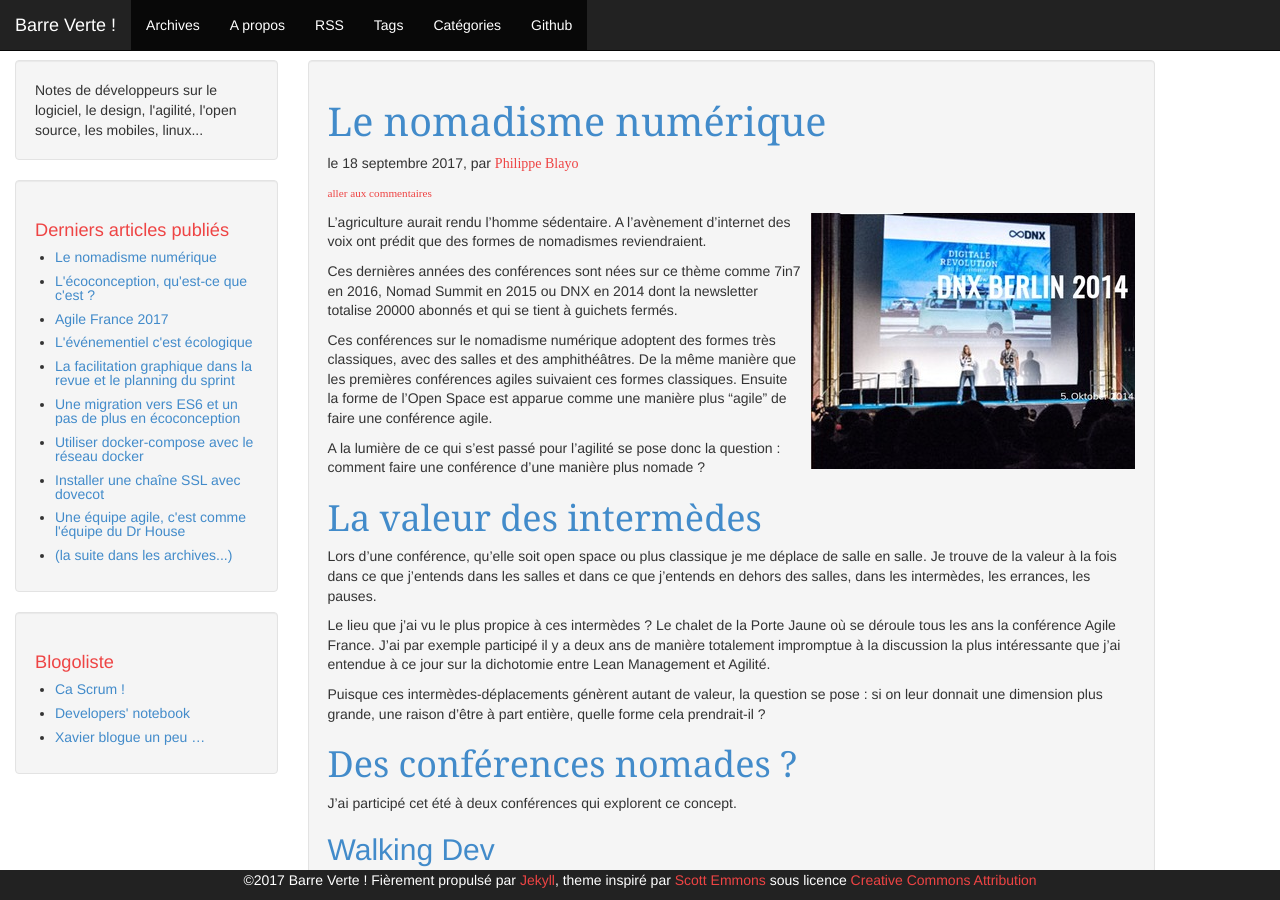
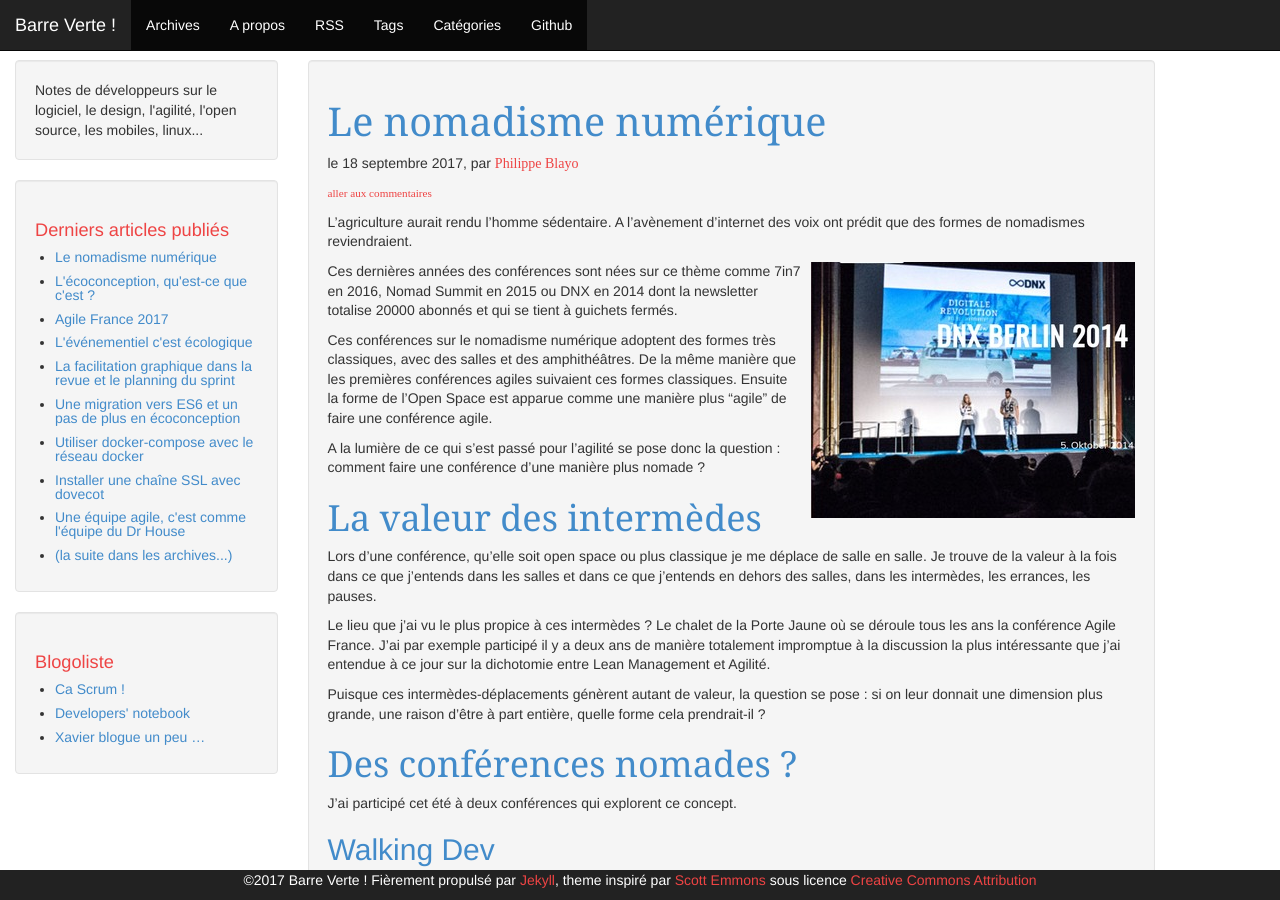
Before and after one commit to MichaelBitard/barreverte.github.io, a Jekyll site: the page built from _posts/2017-09-18-nomadisme_numerique.md, in a window 1280 px wide and 900 px high. Built offline with Jekyll 4.4.1, drawn with Linux system fonts in a browser that asks for light colours; comment, search, counter and statistics services are not loaded.

Commit message:
place l'image plus près de son texte

```diff
--- a/_posts/2017-09-18-nomadisme_numerique.md
+++ b/_posts/2017-09-18-nomadisme_numerique.md
@@ -10,10 +10,10 @@
 - marche
 comments: true
 ---
-<img class="right" alt="La première conférence DNX, en 2014" src="/images/dnx_berlin_2014.jpg"/>L'agriculture aurait rendu l'homme sédentaire.
+L'agriculture aurait rendu l'homme sédentaire.
 A l'avènement d'internet des voix ont prédit que des formes de nomadismes reviendraient.
 
-Ces dernières années des conférences sont nées sur ce thème comme 7in7 en 2016, Nomad Summit en 2015 ou DNX en 2014 dont la newsletter totalise 20000 abonnés et qui se tient à guichets fermés.
+<img class="right" alt="La première conférence DNX, en 2014" src="/images/dnx_berlin_2014.jpg"/>Ces dernières années des conférences sont nées sur ce thème comme 7in7 en 2016, Nomad Summit en 2015 ou DNX en 2014 dont la newsletter totalise 20000 abonnés et qui se tient à guichets fermés.
 
 Ces conférences sur le nomadisme numérique adoptent des formes très classiques, avec des salles et des amphithéâtres.
 De la même manière que les premières conférences agiles suivaient ces formes classiques. Ensuite la forme de l'Open Space est apparue comme une manière plus "agile" de faire une conférence agile.
```
